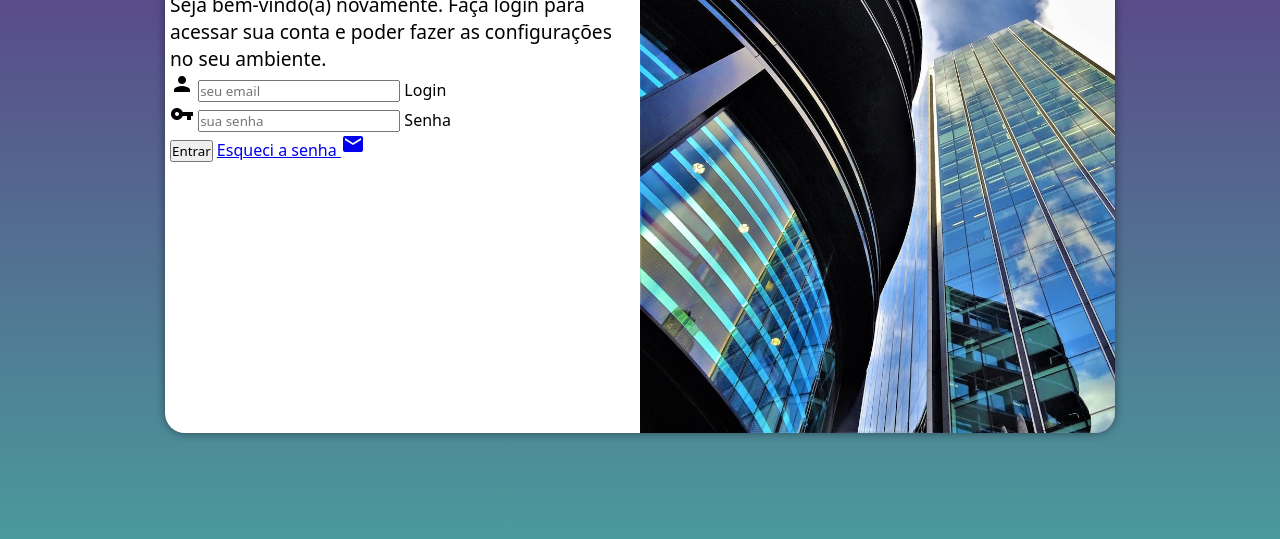
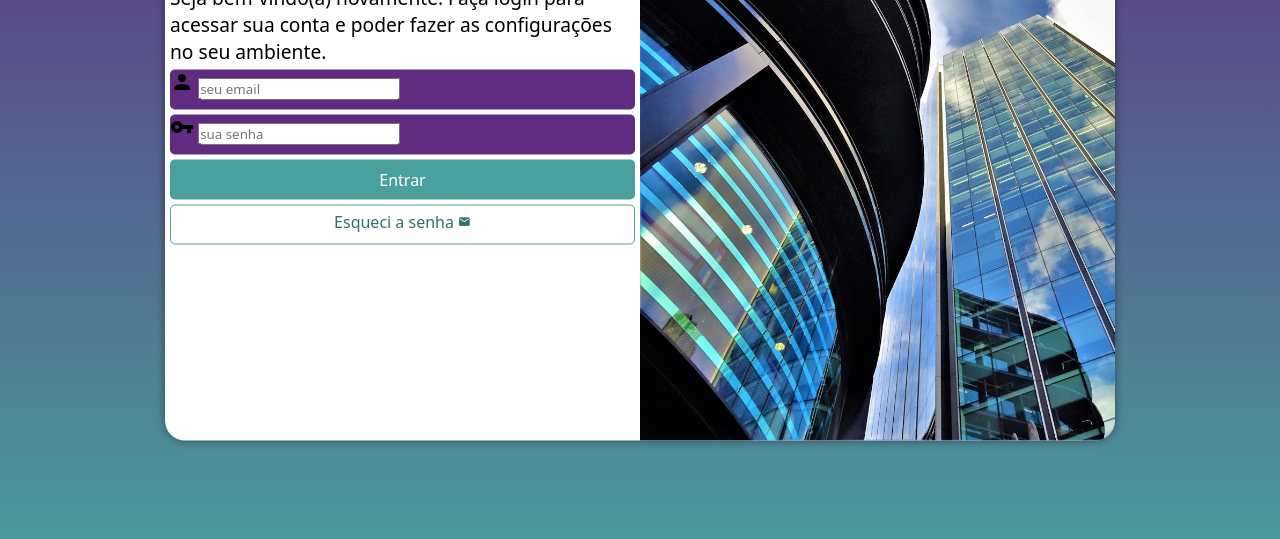
Before and after one commit to ricardopalhares88/projeto-login, a plain HTML site: page index.html in a window 1280 px wide. Shown: the part 217-756 px from the top of the page. Drawn offline with Linux system fonts and the light colour scheme.

Commit message:
formatação do formulário

```diff
--- a/estilos/style.css
+++ b/estilos/style.css
@@ -34,7 +34,7 @@ section#login {
     overflow: hidden;
     background-color: white;
     width: 250px;
-    height: 500px;
+    height: 515px;
     border-radius: 20px;
     box-shadow:  0px 0px 10px rgba(0, 0, 0, 0.450);
 
@@ -63,3 +63,55 @@ div#formulario > h1 {
 div#formulario > p {
     font-size: 0.8em;
 }
+
+form > div.campo {
+    background-color: #5f2c82;
+    display: block;
+    width: 100%;
+    height: 40px;
+    border-radius: 5px;
+    margin: 5px 0px;
+}
+
+div.campo > label {
+    display: none;
+}
+
+form > input[type=submit] {
+    display: block;
+    font-size: 1em;
+    width: 100%;
+    height: 40px;
+    background-color: #49a09d;
+    color: white;
+    border: none;
+    border-radius: 5px;
+}
+
+form > input[type=submit]:hover {
+    background-color: #31706e;
+    cursor: pointer;
+}
+
+form > a.botao {
+    display: block;
+    text-align: center;
+    font-size: 1em;
+    width: 100%;
+    height: 40px;
+    padding-top: 5px;
+    margin-top: 5px;
+    background-color: white;
+    color: #31706e;
+    border: 1px solid #49a09d;
+    border-radius: 5px;
+    text-decoration: none;
+}
+
+form > a.botao:hover {
+    background-color:#5ed4d0 ;
+}
+
+form > a.botao > span {
+    font-size: 0.8em;
+}
--- a/index.html
+++ b/index.html
@@ -29,7 +29,7 @@
                         <label for="isenha">Senha</label>
                     </div>
                     <input type="submit" value="Entrar">
-                    <a href="esqueci.html">
+                    <a href="esqueci.html" class="botao">
                         Esqueci a senha <span class="material-icons">mail</span>
                     </a>
                 </form>
```
